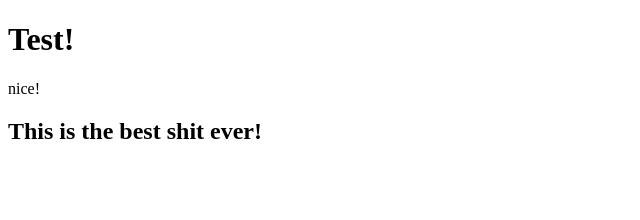
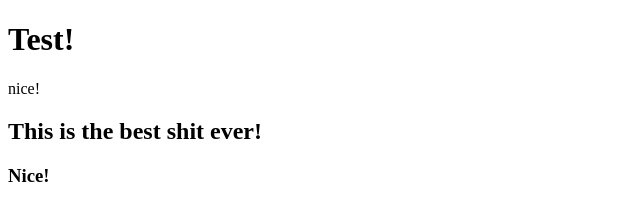
Before and after one commit to siawyoung/lsy.photography, a plain HTML site: page index.html in a window 1280 px wide. Shown: the full height of the page, 0-640 px from the left. Drawn offline with Linux system fonts and the light colour scheme.

Commit message:
Another commit

```diff
--- a/index.html
+++ b/index.html
@@ -8,5 +8,6 @@
 	<h1>Test!</h1>
 	<p>nice!</p>
 	<h2>This is the best shit ever!</h2>
+	<h3>Nice!</h3>
 </body>
 </html>
```
